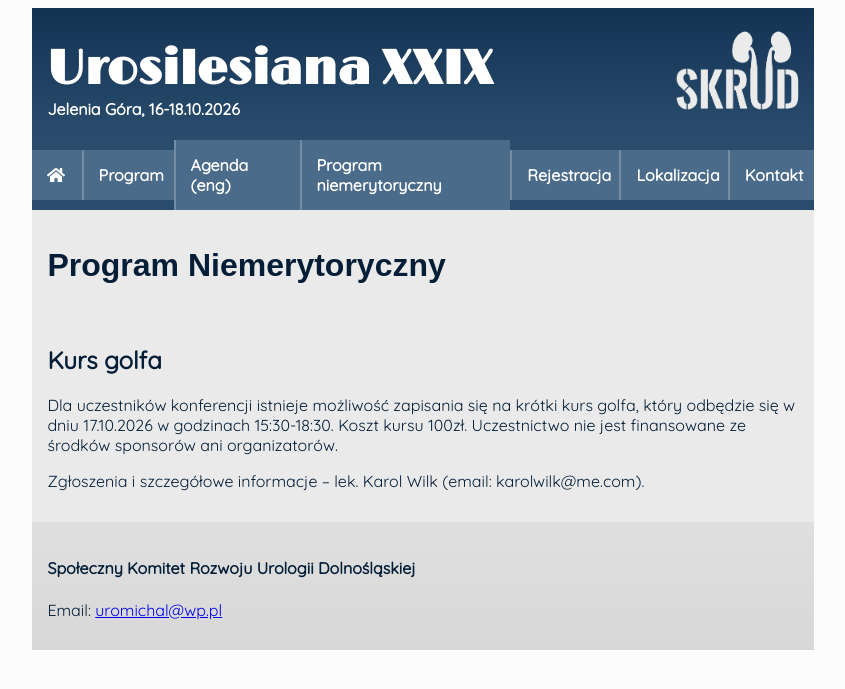
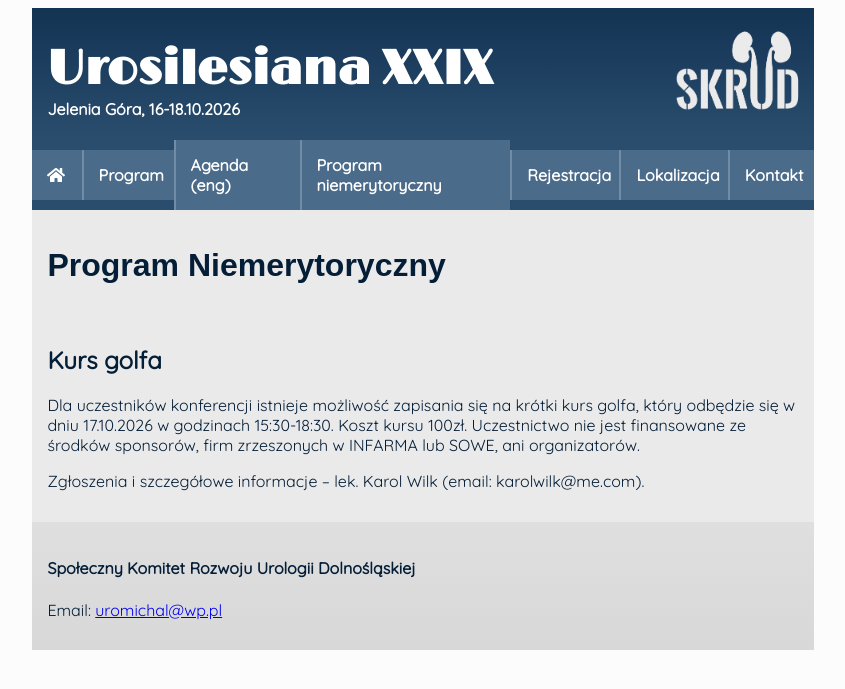
Before and after one commit to ptu-dolnyslask/urosilesiana, a Jekyll site: the page built from pages/program-niemerytoryczny.md, in a window 1280 px wide. Shown: the top 689 px of the page, without its empty margins (217-1062 px from the left). Built offline with Jekyll 4.4.1, drawn with Linux system fonts in a browser that asks for light colours; nearby versions of some CDN libraries; some web fonts are replaced; our own code applies the rules of GitHub Pages for plain Markdown files.

Commit message:
US29: program

```diff
--- a/pages/program-niemerytoryczny.md
+++ b/pages/program-niemerytoryczny.md
@@ -14,6 +14,6 @@
 
 Kurs golfa
 ---
-Dla uczestników konferencji istnieje możliwość zapisania się na krótki kurs golfa, który odbędzie się w dniu 17.10.2026 w godzinach 15:30-18:30. Koszt kursu 100zł. Uczestnictwo nie jest finansowane ze środków sponsorów ani organizatorów.
+Dla uczestników konferencji istnieje możliwość zapisania się na krótki kurs golfa, który odbędzie się w dniu 17.10.2026 w godzinach 15:30-18:30. Koszt kursu 100zł. Uczestnictwo nie jest finansowane ze środków sponsorów, firm zrzeszonych w INFARMA lub SOWE, ani organizatorów.
 
 Zgłoszenia i szczegółowe informacje -- lek. Karol Wilk (email: karolwilk@me.com).
```
